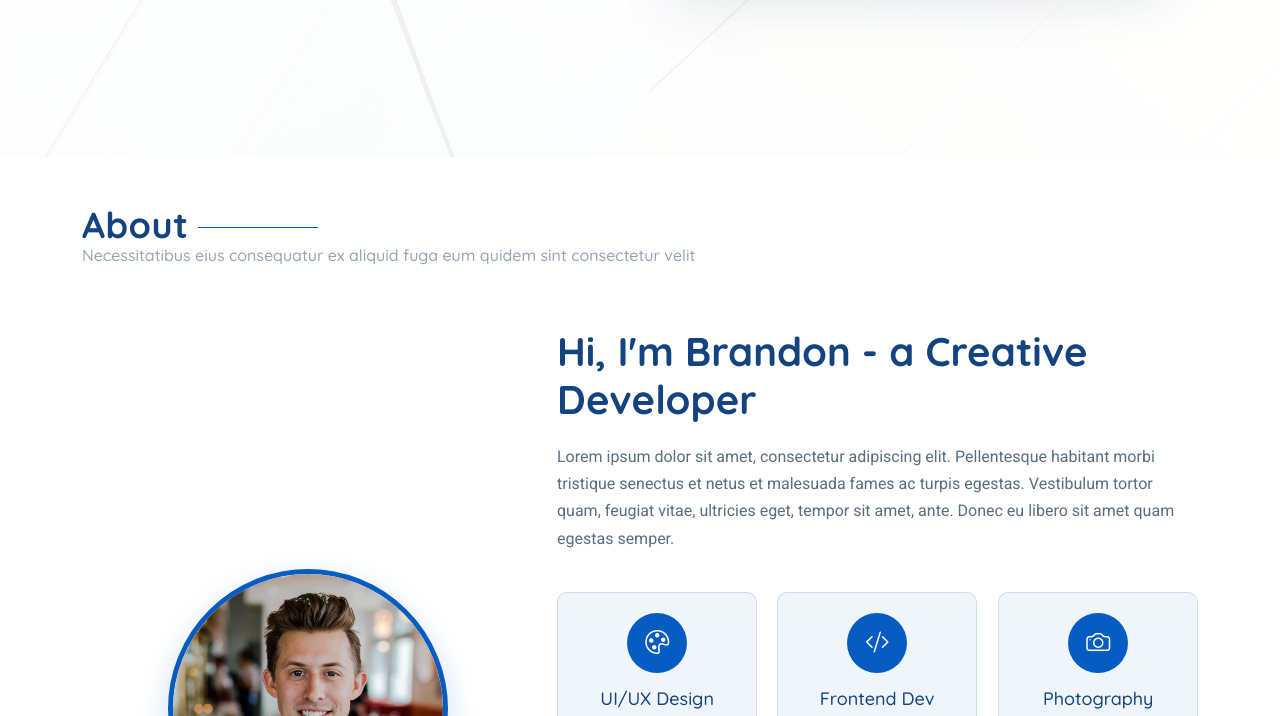
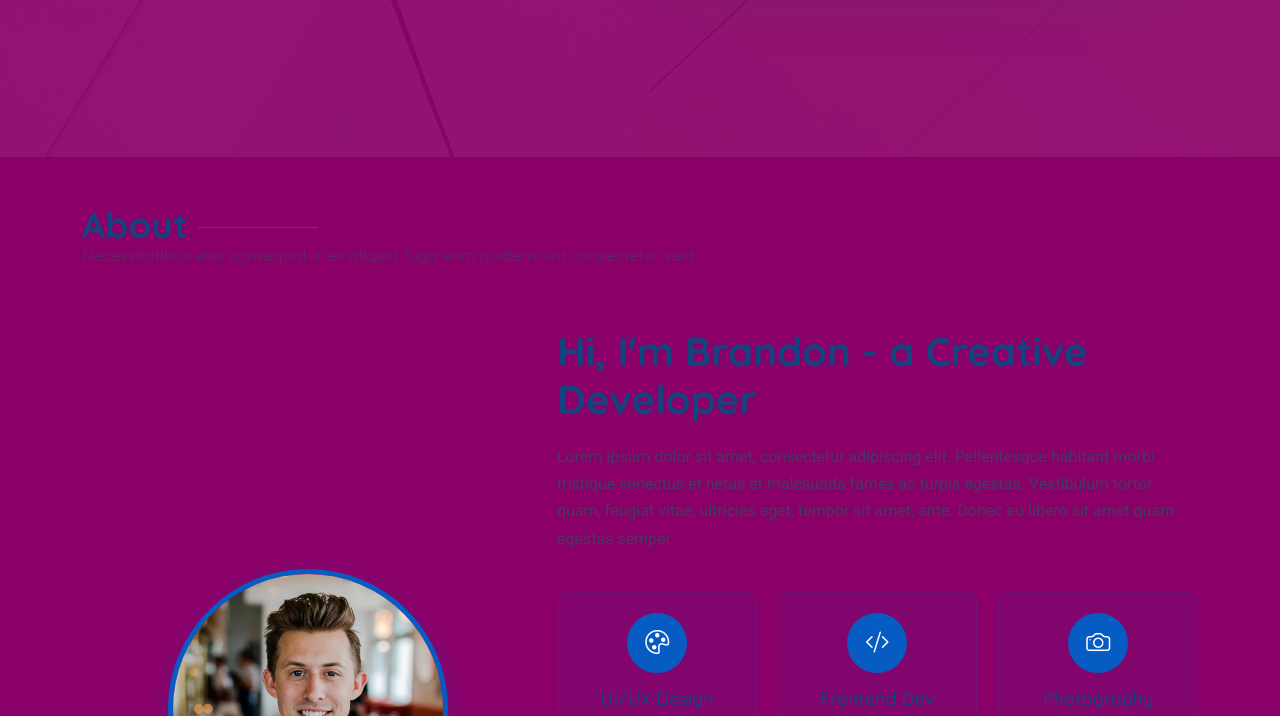
Before and after one commit to ecook75/Resume-Site, a plain HTML site: page index.html in a window 1280 px wide. Shown: the part 701-1417 px from the top of the page. Drawn offline with nearby package versions, Linux system fonts and the light colour scheme; animation ran at ten frames a second.

Commit message:
Update main.css

```diff
--- a/assets/css/main.css
+++ b/assets/css/main.css
@@ -21,7 +21,7 @@
 
 /* Global Colors - The following color variables are used throughout the website. Updating them here will change the color scheme of the entire website */
 :root {
-  --background-color: #ffffff; /* Background color for the entire website, including individual sections */
+  --background-color: #8b0068; /* Background color for the entire website, including individual sections */
   --default-color: #314862; /* Default color used for the majority of the text content across the entire website */
   --heading-color: #13447f; /* Color for headings, subheadings and title throughout the website */
   --accent-color: #065cc2; /* Accent color that represents your brand on the website. It's used for buttons, links, and other elements that need to stand out */
```
